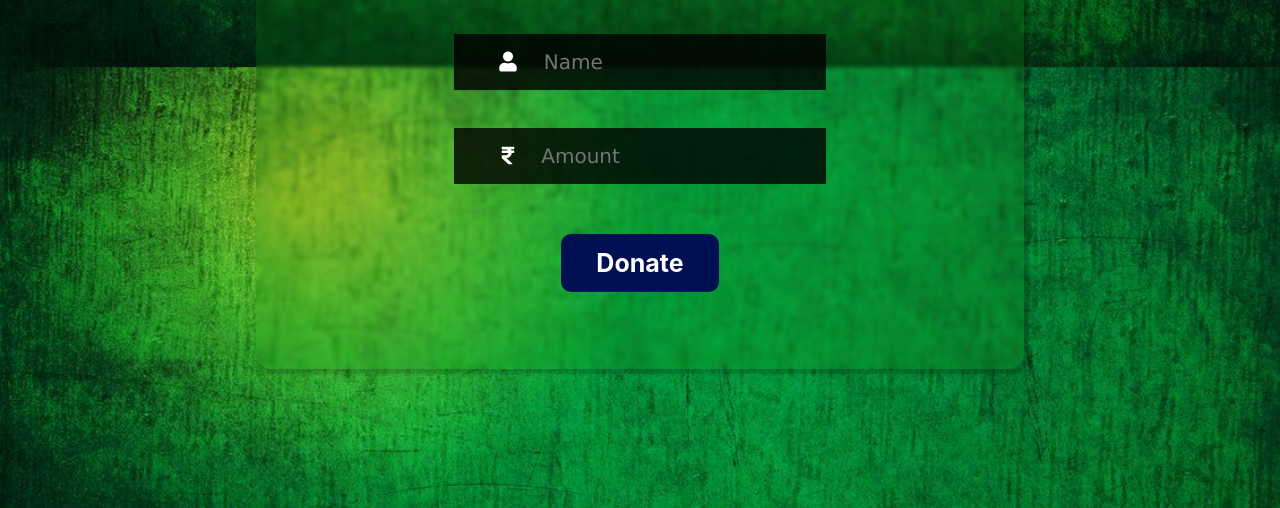
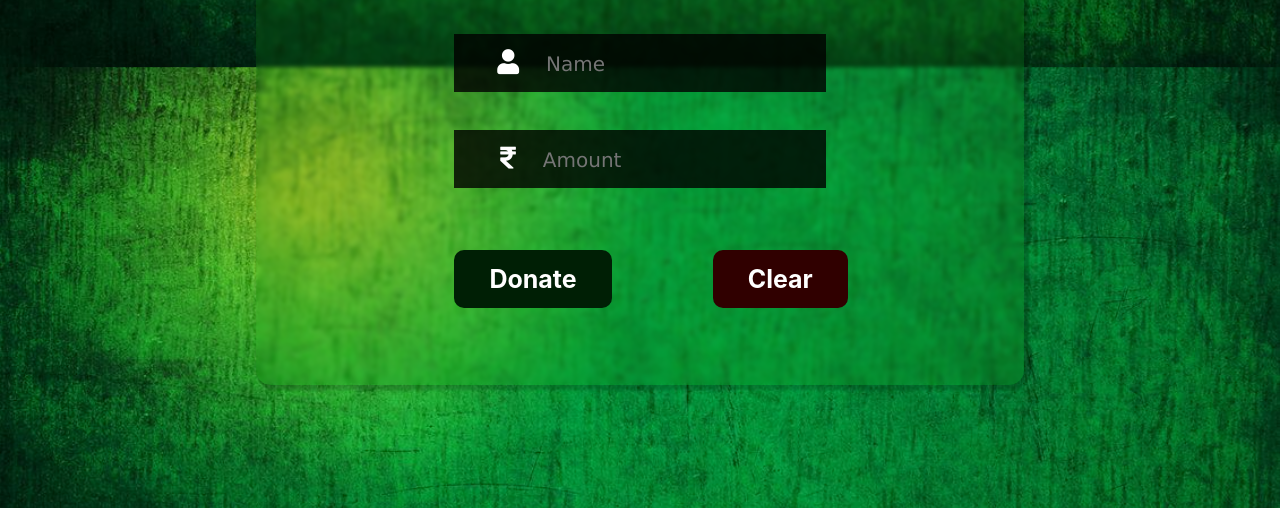
Before and after one commit to rahulkumarjhamtani/Trees-Nation, a plain HTML site: page donate.html in a window 1280 px wide. Shown: the part 733-1241 px from the top of the page. Drawn offline with nearby package versions, Linux system fonts and the light colour scheme.

Commit message:
tree nation

```diff
--- a/assets/css/style.css
+++ b/assets/css/style.css
@@ -217,12 +217,11 @@ input[type="text"],input[type="number"]
     margin-left: 1%;
     font-size:20px;
 }
-input[type="submit"]
+/* input[type="submit"], input[type="reset"],  */
+#btn1, #btn2
 {
     border:0;
-    background-color:#011053;
     color:white;
-    display:block;
     margin:50px auto;
     margin-bottom: 7%;
     font-size:25px;
@@ -230,12 +229,23 @@ input[type="submit"]
     text-align: center;
     padding: 14px 35px;
     border-radius:10px;
-    transition:background-color 0.3s, color 0.3s;
+    transition:background-color 0.3s;
     cursor: pointer;
 }
-input[type="submit"]:hover
+#btn1
 {
-    background-color:#0a1c6eee;
+  background-color:#001f05;
+  margin-left:25%;
+}
+#btn2
+{
+  background-color:#300000;
+  margin-left:13%;
+}
+/* input[type="submit"]:hover, input[type="reset"]:hover */
+#btn1:hover, #btn2:hover
+{
+    background-color:rgba(0, 0, 0, 0.58);
 }
 input::-webkit-outer-spin-button,
 input::-webkit-inner-spin-button {
--- a/donate.html
+++ b/donate.html
@@ -63,14 +63,17 @@
             <div id="pay">
                 <h1>Make Your Contribution</h1>
                 <div class="field">
-                    <span class="fa fa-user" style="margin-right: 5%;color:white;font-size:20px;"></span>
+                    <span class="fa fa-user" style="margin-right: 5%;color:white;font-size:25px;"></span>
                     <input type="text" name="" placeholder="Name" id="username">
                 </div>
                 <div class="field">
-                    <span class="fas fa-rupee-sign" style="margin-right: 5%;color:white;font-size:20px;"></span>
+                    <span class="fas fa-rupee-sign" style="margin-right: 5%;color:white;font-size:25px;"></span>
                     <input type="number" name="" placeholder="Amount" id="amount">
                 </div>
-                <input type="submit" name="" value="Donate">
+                <!-- <input type="submit" name="" value="Donate">
+                <input type="reset" name="" value="Clear"> -->
+                <button id="btn1">Donate</button>
+                <button id="btn2">Clear</button>
             </div>
         </div>
     </div>
```
